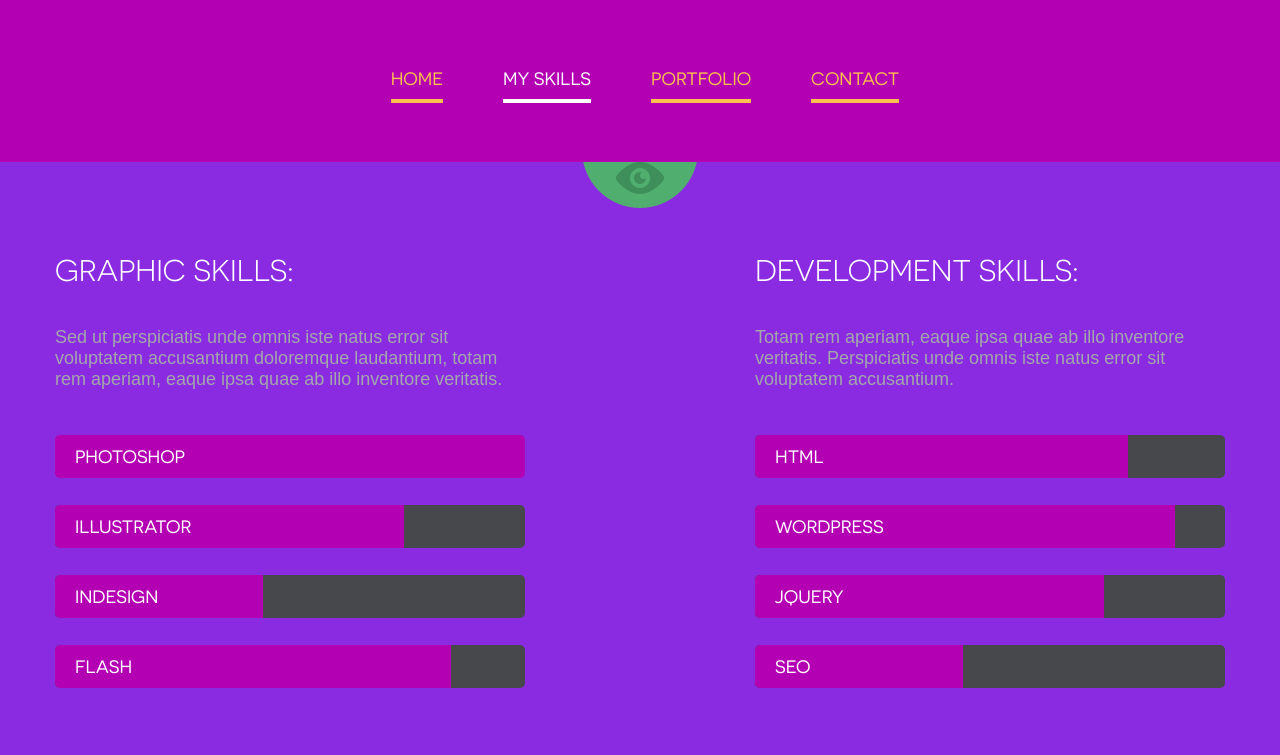
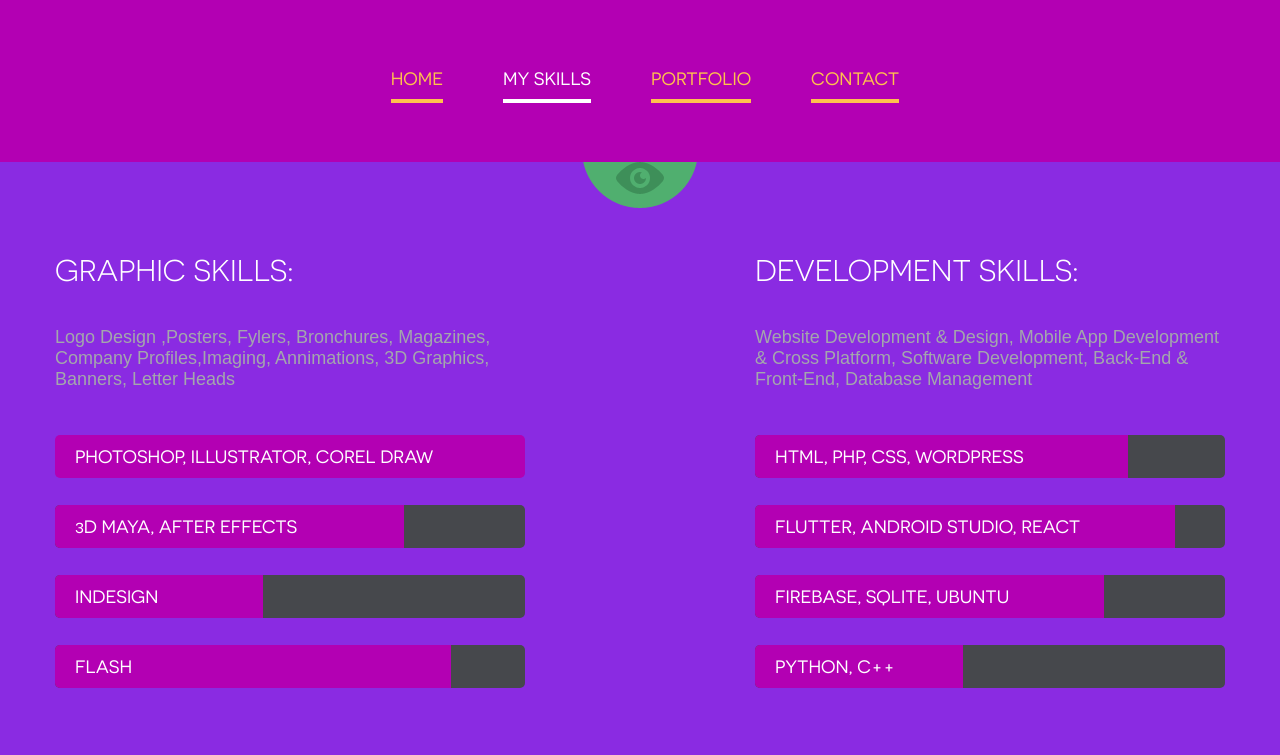
Before and after one commit to laprous/laprous.github.io, a plain HTML site: page myskills.html in a window 1280 px wide. Shown: the top 755 px of the page. Drawn offline with nearby package versions, Linux system fonts and the light colour scheme.

Commit message:
adit more

```diff
--- a/myskills.html
+++ b/myskills.html
@@ -35,22 +35,22 @@
 				<div class="skills_holder">
 					<div class="column">
 						<h2>Graphic skills:</h2>
-						<p>Sed ut perspiciatis unde omnis iste natus error sit voluptatem accusantium doloremque laudantium, totam rem aperiam, eaque ipsa quae ab illo inventore veritatis.</p>
+						<p>Logo Design ,Posters, Fylers, Bronchures, Magazines, Company Profiles,Imaging, Annimations, 3D Graphics, Banners, Letter Heads</p>
 						<ul class="progress">
-							<li><span class="photoshop">Photoshop</span></li>
-							<li><span class="illustrator">Illustrator</span></li>
+							<li><span class="photoshop">Photoshop, illustrator, corel draw</span></li>
+							<li><span class="illustrator">3D Maya, After Effects</span></li>
 							<li><span class="indesign">InDesign</span></li>
 							<li><span class="flash">Flash</span></li>
 						</ul>
 					</div>
 					<div class="column column-add">
 						<h2>Development  skills:</h2>
-						<p>Totam rem aperiam, eaque ipsa quae ab illo inventore veritatis. Perspiciatis unde omnis iste natus error sit voluptatem accusantium.</p>
+						<p>Website Development & Design, Mobile App Development & Cross Platform, Software Development, Back-End & Front-End, Database Management</p>
 						<ul class="progress">
-							<li><span class="html">html</span></li>
-							<li><span class="wordpress">Wordpress</span></li>
-							<li><span class="jquery">jQuery</span></li>
-							<li><span class="seo">SEO</span></li>
+							<li><span class="html">html, Php, CSS, wordpress</span></li>
+							<li><span class="wordpress">Flutter, Android Studio, React</span></li>
+							<li><span class="jquery">Firebase, Sqlite, Ubuntu</span></li>
+							<li><span class="seo">Python, C++</span></li>
 						</ul>
 					</div>
 				</div>
```
Also changed, not shown: index.html (+7 -7 lines), portfolio.html (+5 -5 lines).
